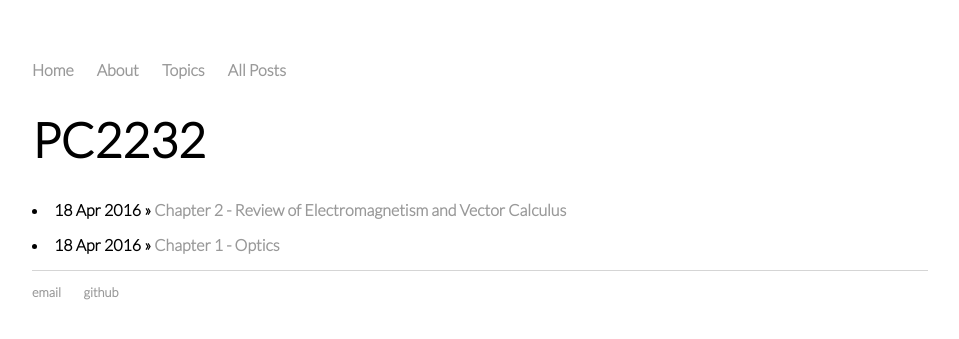
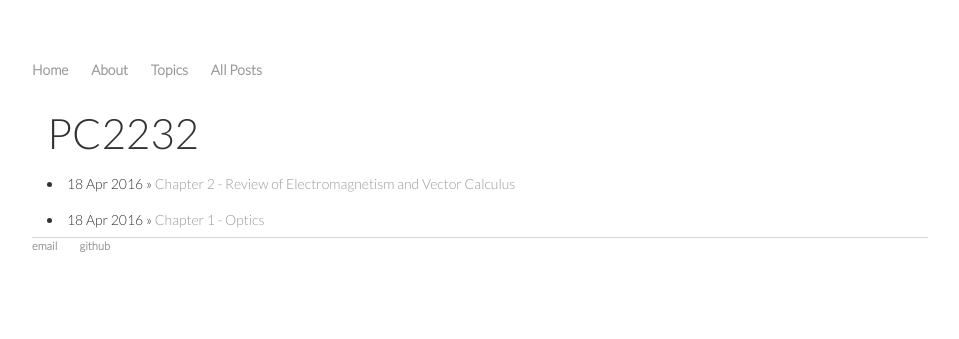
Before and after one commit to serriferous/initial.github.io, a Jekyll site: the page built from PC2232.html, in a window 1280 px wide. Shown: the top 339 px of the page, without its empty margins (160-1119 px from the left). Built offline with Jekyll 4.4.1, drawn with Linux system fonts in a browser that asks for light colours.

Commit message:
Update default.html

```diff
--- a/_layouts/default.html
+++ b/_layouts/default.html
@@ -1,11 +1,16 @@
 <!DOCTYPE html>
 	<html>
 		<head>
-			<title>{{ page.title }}</title>
+  		<meta name="viewport" content="width=device-width, initial-scale=1">
+		<link rel="stylesheet" href="http://maxcdn.bootstrapcdn.com/bootstrap/3.3.6/css/bootstrap.min.css">
+  		<script src="https://ajax.googleapis.com/ajax/libs/jquery/1.12.0/jquery.min.js"></script>
+  		<script src="http://maxcdn.bootstrapcdn.com/bootstrap/3.3.6/js/bootstrap.min.js"></script>
+  			<title>{{ page.title }}</title>
 			<!-- link to main stylesheet -->
 			<link rel="stylesheet" type="text/css" href="/css/main.css">
 		</head>
 		<body>
+
 			<nav>
 	    		<ul>
 	        		<li><a href="/">Home</a></li>
```
